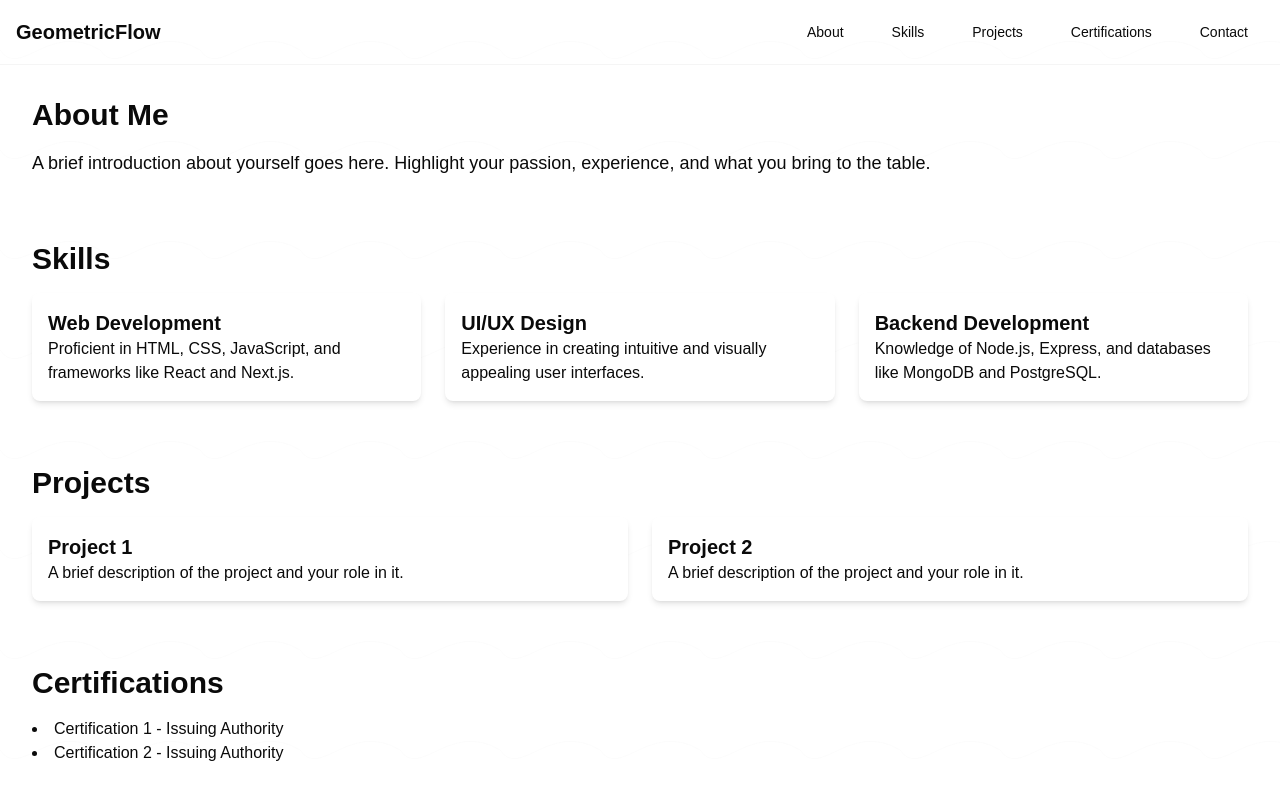
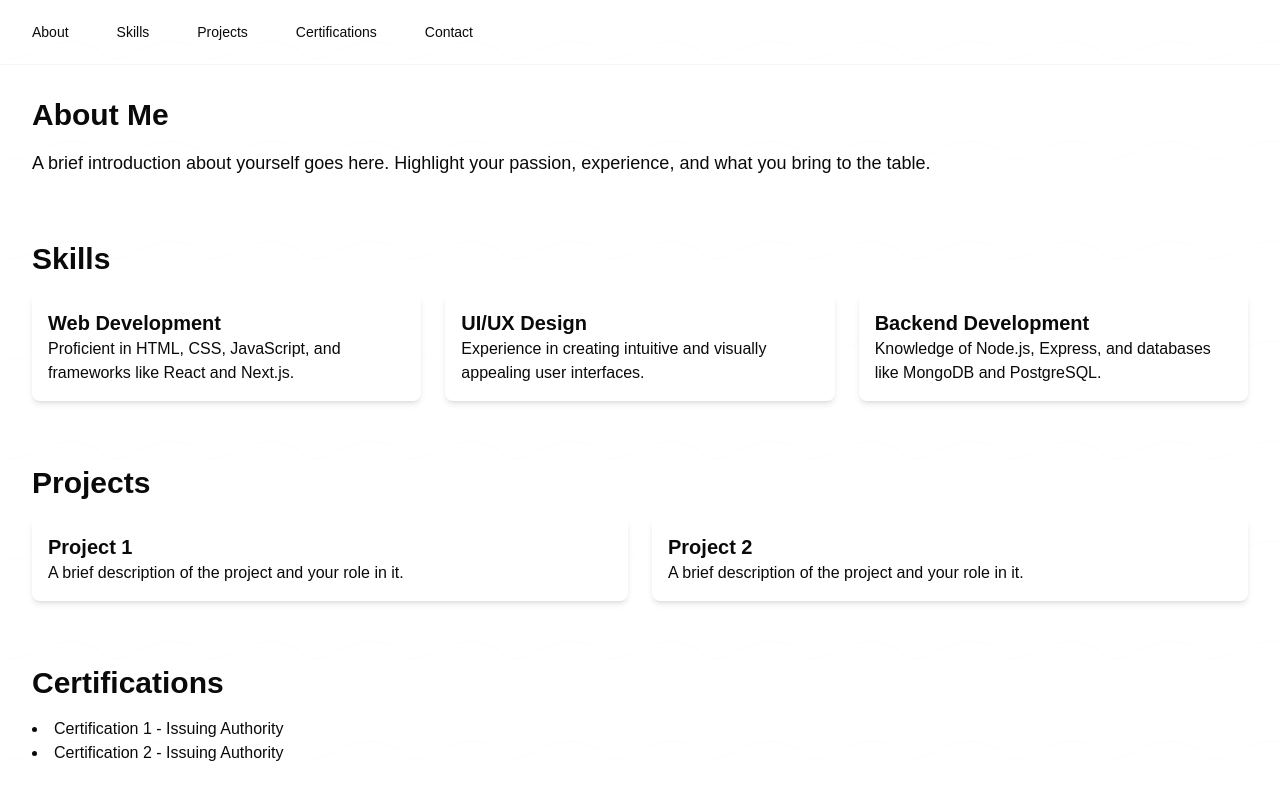
Before and after one commit to rithic-k/Portfolio-Web, a Next.js app: page / in a window 1280 px wide. Shown: the top 800 px of the page. Built offline with nearby package versions, Linux system fonts and the light colour scheme.

Commit message:
changed background

```diff
--- a/src/app/page.tsx
+++ b/src/app/page.tsx
@@ -65,7 +65,6 @@ export default function Home() {
       {/* Navbar */}
       <nav className="bg-portfolio-background border-b border-border/40 sticky top-0 z-50">
         <div className="container mx-auto px-4 py-3 flex items-center justify-between">
-          <span className="font-bold text-xl">GeometricFlow</span>
           <div className="space-x-4">
             {sectionsData.map((section) => (
               <Button
```
